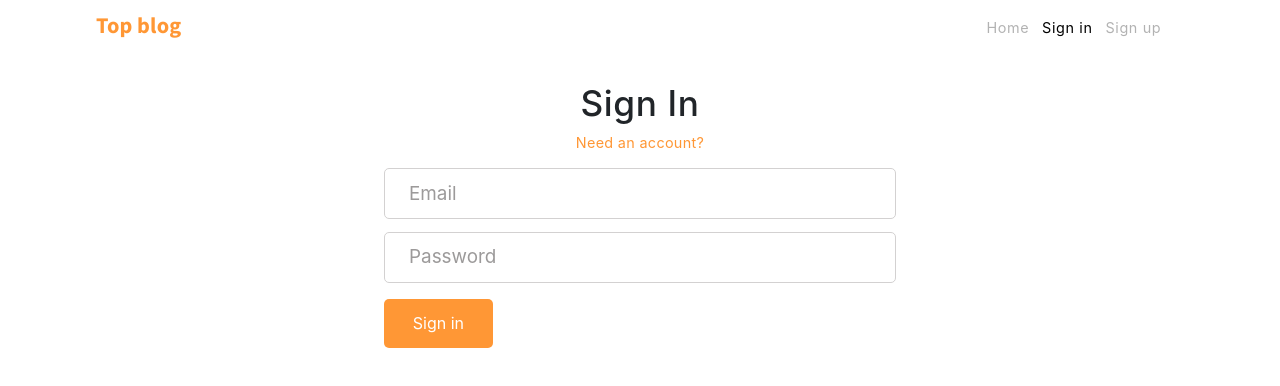
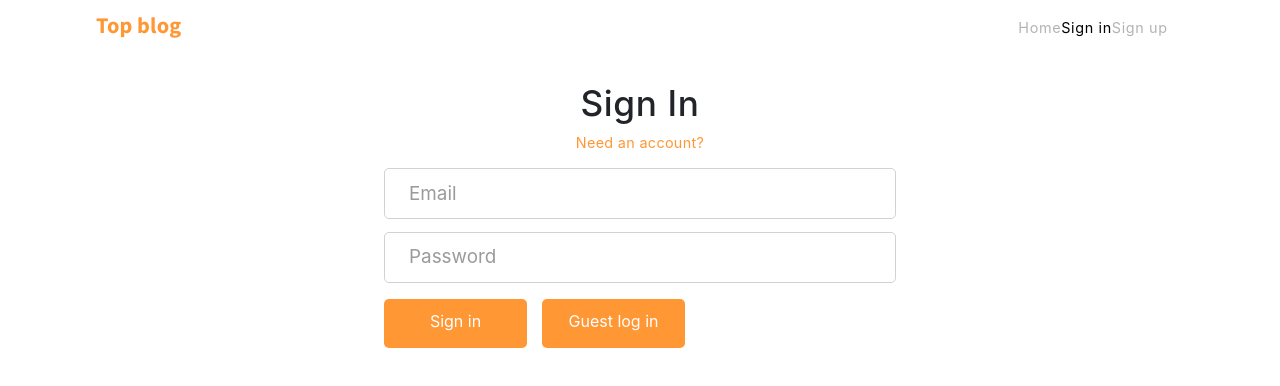
Before and after one commit to Chetanbhatiapro/Top_blog, a React (Create React App) app: page /login in a window 1280 px wide. Shown: the top 386 px of the page. Built offline with nearby package versions, Linux system fonts and the light colour scheme; no server answers.

Commit message:
feat: add guest login & improve style

```diff
--- a/src/App.scss
+++ b/src/App.scss
@@ -267,6 +267,16 @@ $font-family: "Source Sans Pro", sans-serif;
 
 .nav-list-container {
   margin: 0.1rem 0.51rem;
+  display: flex;
+  column-gap: 20px;
+
+  @media screen and (max-width: 1201px) {
+    column-gap: 15px;
+  }
+
+  @media screen and (max-width: 1024px) {
+    column-gap: 12px;
+  }
 }
 
 .nav-link-heading {
@@ -287,7 +297,6 @@ $font-family: "Source Sans Pro", sans-serif;
 .link-item {
   font-size: 0.9rem;
   color: $lightGray;
-  margin: 0.6rem 0.4rem;
   &:hover {
     color: $black;
     text-decoration: none;
@@ -362,15 +371,39 @@ $font-family: "Source Sans Pro", sans-serif;
       font-size: 1.18rem;
     }
   }
+  .action-container {
+    margin-top: 0.6rem;
+    display: flex;
+    column-gap: 15px;
+  }
+
+  .submit-btn-container {
+    text-align: center;
+    background-color: $primaryColor;
+    color: $white;
+    height: 49px;
+    width: 143px;
+    border-radius: 5px;
+    &:hover {
+      background-color: $primaryLightDark;
+
+      .submit-btn {
+        background-color: $primaryLightDark;
+      }
+    }
+  }
+  .submit-btn-spinner {
+    background-color: $primaryColor;
+    color: $white;
+  }
   .submit-btn {
     background-color: $primaryColor;
     color: $white;
     border: none;
-    padding: 0.8rem 1.8rem;
-    border-radius: 5px;
     margin-top: 0.6rem;
-    &:hover {
-      background-color: $primaryLightDark;
+    &:focus {
+      border: none;
+      outline: none;
     }
   }
 }
--- a/src/components/Page/Login.js
+++ b/src/components/Page/Login.js
@@ -4,6 +4,7 @@ import { Link, withRouter as Router } from 'react-router-dom';
 import Header from '../Header/Header';
 import styled from 'styled-components';
 import api from "../../api";
+import config from "../../config";
 
 class Login extends Component {
     constructor() {
@@ -11,23 +12,29 @@ class Login extends Component {
         this.state = {
             email: '',
             password: '',
-            isError: false
+            isError: false,
+            isLoading: false,
         }
     }
 
     handleInput = (evt) => {
-        const {name, value} = evt.target;
+        const { name, value } = evt.target;
         this.setState({
             [name]: value
         })
     }
 
     handleSubmit = (e) => {
+        if (e) {
             e.preventDefault();
+        }
 
+        if(!this.state.email || !this.state.password) return;
+
+        this.setState((prevState) => ({ ...prevState, isLoading: true }), () => {
             fetch(`${api}/users/login`, {
                 method: 'POST',
-            body: JSON.stringify({'user': this.state}),
+                body: JSON.stringify({ 'user': this.state }),
                 headers: {
                     'Content-Type': 'application/json'
                 },
@@ -39,15 +46,24 @@ class Login extends Component {
                     }
                     else {
                         // Change the state to true for error
-                this.setState({isError: true})
-                throw new Error('There is an error')
+                        this.setState({ isError: true })
+                        // throw new Error('There is an error')
                     }
                 })
                 .then(res => {
                     this.props.fetchUser(res.user.token);
                     this.props.history.push('/')
                 })
-        .catch(error => console.dir(error))
+                // .catch(error => console.dir(error))
+
+            this.setState((prevState) => ({ ...prevState, isLoading: false }));
+        });
+    }
+
+    handleGuestLogin = () => {
+        this.setState({ email: config.guestEmail, password: config.guestPassword }, () => {
+            this.handleSubmit();
+        })
     }
 
     render() {
@@ -62,12 +78,12 @@ class Login extends Component {
                         </div>
                         {this.state.isError &&
                             <div className='error-container'>
-                            <Span className="error-text">email or password is invalid</Span>
+                                <Span className="error-text">Something is wrong</Span>
                             </div>
                         }
                         <div className="form-container">
                             {/* Todo: update the url */}
-                        <form className="form">
+                            <form className="form" onSubmit={this.handleSubmit}>
                                 <input
                                     type="email"
                                     name="email"
@@ -82,7 +98,26 @@ class Login extends Component {
                                     placeholder="Password"
                                     onChange={this.handleInput}
                                 />
-                            <button className="submit-btn" onClick={this.handleSubmit}>Sign in</button>
+                                <div className='action-container'>
+                                    <div className="submit-btn-container">
+                                        {this.state.isLoading ?
+                                            <div className="spinner-border submit-btn-spinner" role="status">
+                                                <span className="sr-only">Loading...</span>
+                                            </div>
+                                            :
+                                            <button className="submit-btn">Sign in</button>
+                                        }
+                                    </div>
+                                    <div className="submit-btn-container">
+                                        {this.state.isLoading ?
+                                            <div className="spinner-border submit-btn-spinner" role="status">
+                                                <span className="sr-only">Loading...</span>
+                                            </div>
+                                            :
+                                            <button className="submit-btn" onClick={this.handleGuestLogin}>Guest log in</button>
+                                        }
+                                    </div>
+                                </div>
                             </form>
                         </div>
                     </div>
@@ -91,7 +126,7 @@ class Login extends Component {
         )
     }
 }
-export default Router( Login );
+export default Router(Login);
 
 const Span = styled.span`
     color: red;
--- a/src/components/Page/Register.js
+++ b/src/components/Page/Register.js
@@ -12,7 +12,8 @@ class Register extends Component {
             username: '',
             email: '',
             password: '',
-            isError: false
+            isError: false,
+            isLoading: false,
         }
     }
 
@@ -26,6 +27,9 @@ class Register extends Component {
     handleSubmit = (e) => {
         e.preventDefault();
 
+        if(!this.state.username || !this.state.email || !this.state.password) return;
+
+        this.setState((prevState) => ({ ...prevState, isLoading: true }), () => {
             fetch(`${api}/users`, {
                 method: 'POST',
                 body: JSON.stringify({'user': this.state}),
@@ -41,14 +45,17 @@ class Register extends Component {
                 else {
                     // Change the state to true for error
                     this.setState({isError: true})
-                throw new Error('There is an error')
+                    // throw new Error('There is an error')
                 }
             })
             .then(res => {
                 this.props.fetchUser(res.user.token);
                 this.props.history.push('/')
             })
-        .catch(error => console.dir(error))
+            // .catch(error => console.dir(error))
+
+            this.setState((prevState) => ({ ...prevState, isLoading: false }));
+        });
     }
 
   render() {
@@ -64,12 +71,12 @@ class Register extends Component {
                     {/* IF error is true */}
                     {this.state.isError &&
                         <div className='error-container'>
-                            <Span className="error-text">email or username is already taken</Span>
+                            <Span className="error-text">Something is wrong</Span>
                         </div>
                     }
                     <div className="form-container">
                       {/* Todo: update the url */}
-                        <form className="form">
+                        <form className="form" onSubmit={this.handleSubmit}>
                             <input
                                 type="text"
                                 name="username"
@@ -91,7 +98,17 @@ class Register extends Component {
                                 placeholder="Password"
                                 onChange={this.handleInput}
                             />
-                            <button className="submit-btn" onClick={this.handleSubmit}>Sign in</button>
+                             <div className='action-container'>
+                                    <div className="submit-btn-container">
+                                        {this.state.isLoading ?
+                                            <div className="spinner-border submit-btn-spinner" role="status">
+                                                <span className="sr-only">Loading...</span>
+                                            </div>
+                                            :
+                                            <button className="submit-btn">Sign up</button>
+                                        }
+                                    </div>
+                                </div>
                         </form>
                     </div>
                 </div>
```
Lines whose indentation alone changed are shown as unchanged.
